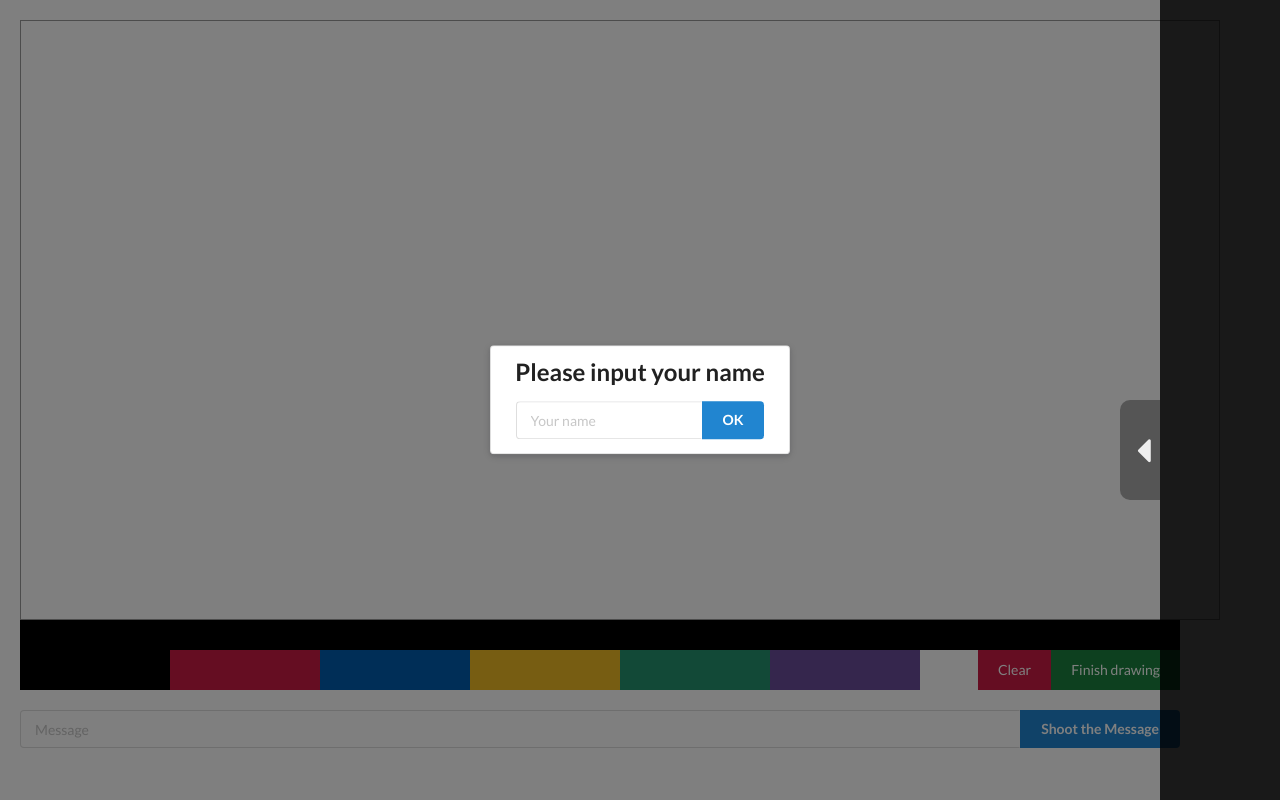
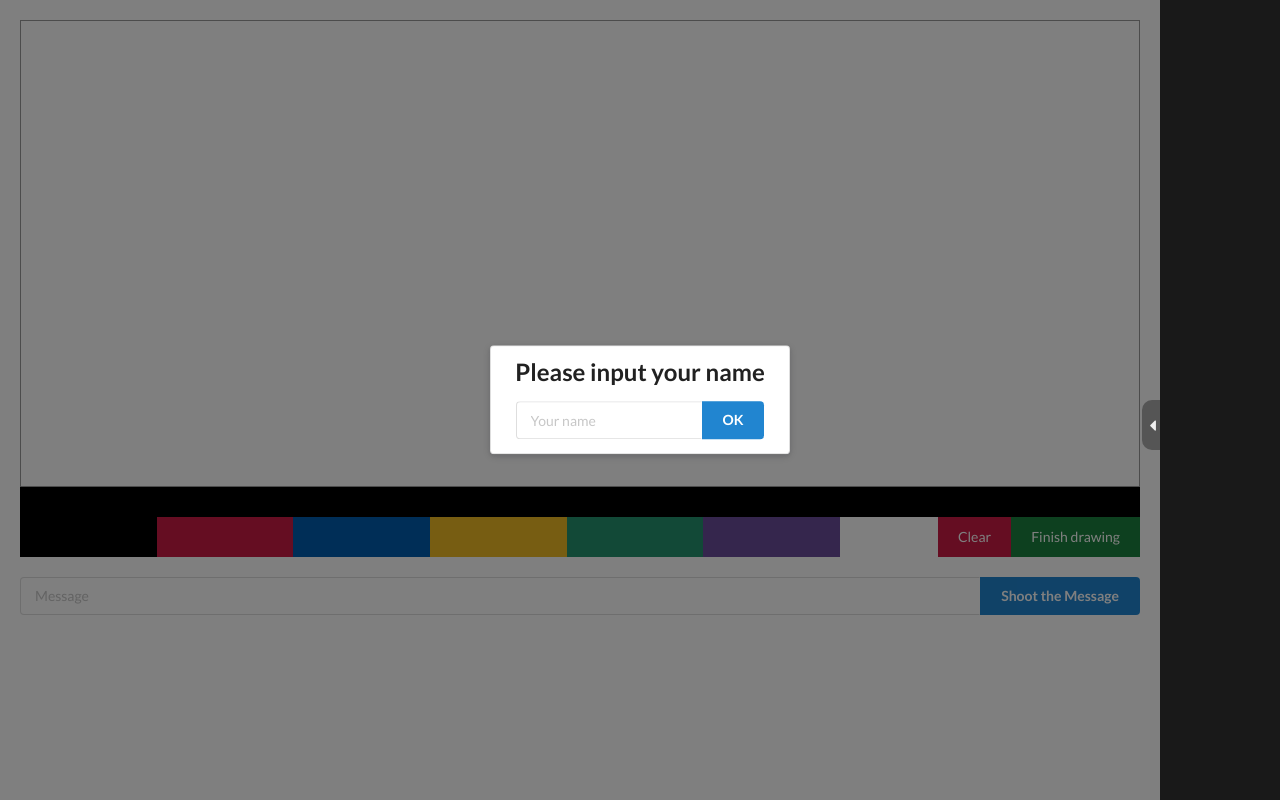
Before and after one commit to lrrfantasy/draw-n-guess, a website: page public/index.html in a window 1280 px wide. Drawn offline with nearby package versions, Linux system fonts and the light colour scheme; no server answers.

Commit message:
Add resposive support

```diff
--- a/public/client.js
+++ b/public/client.js
@@ -14,10 +14,12 @@
   const canvas = document.getElementById('drawing');
   const context = canvas.getContext('2d');
   const width = 1200 - 2;
-  const height = 600 - 2;
+  const height = 500 - 2;
 
   canvas.width = width;
   canvas.height = height;
+
+  const factor = canvas.getBoundingClientRect().width / width;
 
   canvas.onmousedown = e => {
     mouse.click = true;
@@ -27,8 +29,8 @@
   };
   canvas.onmousemove = ({ offsetX, offsetY }) => {
     mouse.move = true;
-    mouse.pos.x = offsetX / width;
-    mouse.pos.y = offsetY / height;
+    mouse.pos.x = offsetX / width / factor;
+    mouse.pos.y = offsetY / height / factor;
   };
 
   const drawLine = data => {
--- a/public/style.css
+++ b/public/style.css
@@ -4,11 +4,12 @@
 
 main {
   padding: 20px;
+  padding-right: 140px;
   width: 100%;
-  max-width: 1200px;
 }
 
 canvas {
+  width: 100%;
   display: block;
   border: 1px solid #999;
 }
@@ -19,6 +20,7 @@ canvas {
 }
 
 .palette {
+  width: calc(100% - 300px);
   display: flex;
   justify-content: flex-start;
 }
@@ -196,10 +198,10 @@ canvas {
   top: 50%;
   background: #555;
   color: #eee;
-  height: 100px;
-  width: 40px;
-  line-height: 100px;
-  font-size: 40px;
+  height: 50px;
+  width: 18px;
+  line-height: 50px;
+  font-size: 18px;
   border-radius: 10px 0 0 10px;
 }
 
```
